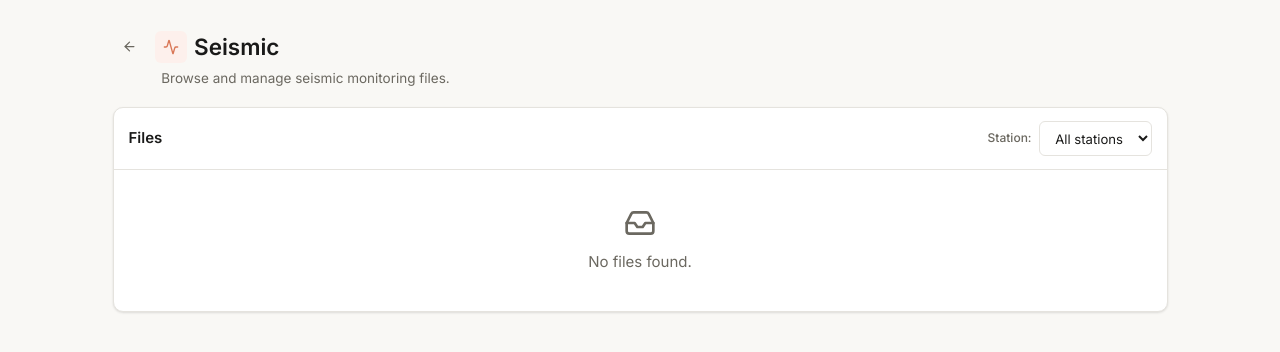
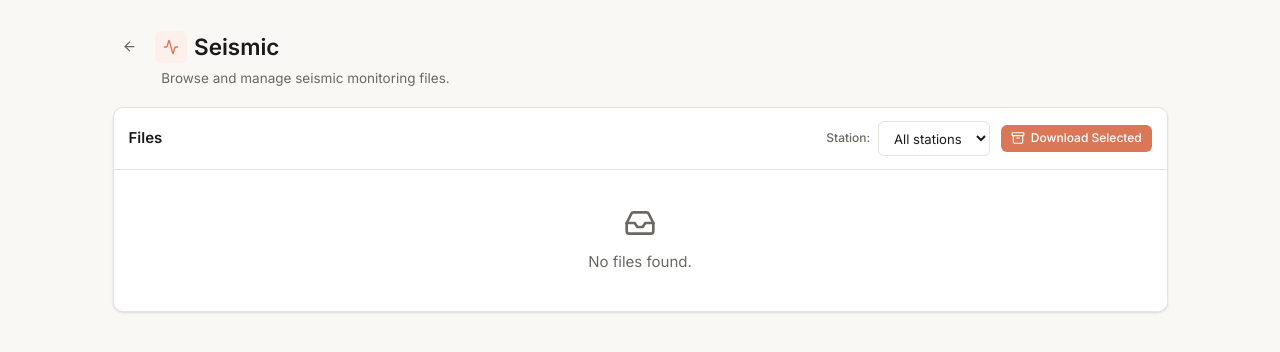
Before and after one commit to martanto/let-me-sync, a FastAPI app: page /files/seismic in a window 1280 px wide. Shown: the part 57-409 px from the top of the page. Run offline with FastAPI, Linux system fonts and the light colour scheme; the visitor is signed in with stand-in values (Sample User, id 1); parts of the project's set-up code (start-up, migrations or seed data) failed here and were passed over.

Commit message:
Download selected

```diff
--- a/server/routes/files.py
+++ b/server/routes/files.py
@@ -1,8 +1,10 @@
+import io
 import os
+import zipfile
 from datetime import datetime
 from pathlib import Path
-from fastapi import APIRouter, Request, UploadFile, File, Form, Depends, HTTPException
-from fastapi.responses import HTMLResponse, FileResponse, JSONResponse
+from fastapi import APIRouter, Request, UploadFile, File, Form, Depends, HTTPException, Query
+from fastapi.responses import HTMLResponse, FileResponse, JSONResponse, StreamingResponse
 from fastapi.templating import Jinja2Templates
 from sqlalchemy.orm import Session
 from server.database.connection import get_db
@@ -100,6 +102,27 @@ async def download_file(file_id: int, request: Request, db: Session = Depends(ge
     return FileResponse(path=str(full_path), filename=record.filename)
 
 
+@router.get("/download-zip")
+async def download_zip(ids: list[int] = Query(...), db: Session = Depends(get_db)):
+    records = db.query(DataFile).filter(DataFile.id.in_(ids)).all()
+    if not records:
+        raise HTTPException(status_code=404, detail="No files found")
+
+    buf = io.BytesIO()
+    with zipfile.ZipFile(buf, "w", zipfile.ZIP_DEFLATED) as zf:
+        for record in records:
+            full_path = DATA_ROOT / record.file_path
+            if full_path.exists():
+                zf.write(full_path, arcname=record.file_path)
+    buf.seek(0)
+
+    return StreamingResponse(
+        buf,
+        media_type="application/zip",
+        headers={"Content-Disposition": "attachment; filename=files.zip"},
+    )
+
+
 @router.post("/files/{file_id}/delete")
 async def delete_file(file_id: int, request: Request, db: Session = Depends(get_db)):
     user = request.session.get("user")
--- a/server/templates/files.html
+++ b/server/templates/files.html
@@ -31,12 +31,18 @@
       <a href="/files/{{ data_type }}" class="btn btn-ghost btn-sm">Clear</a>
       {% endif %}
     </form>
+    <div style="margin-left:auto;">
+      <button id="download-zip-btn" class="btn btn-primary btn-sm" disabled onclick="downloadSelected()">
+        <i data-lucide="archive" style="width:14px;height:14px;"></i> Download Selected
+      </button>
+    </div>
   </div>
 
   {% if files %}
   <table>
     <thead>
       <tr>
+        <th class="col-check"><input type="checkbox" id="select-all" title="Select all" onchange="toggleAll(this)"/></th>
         <th>Station</th>
         <th>Filename</th>
         <th>Size</th>
@@ -48,6 +54,7 @@
     <tbody>
       {% for f in files %}
       <tr>
+        <td class="col-check"><input type="checkbox" class="file-check" value="{{ f.id }}" onchange="updateDownloadBtn()"/></td>
         <td>{{ f.station }}</td>
         <td>{{ f.filename }}</td>
         <td>{{ human_readable_size(f.file_size) }}</td>
@@ -104,5 +111,24 @@ function closeModal() {
 document.getElementById('deleteModal').addEventListener('click', function(e) {
   if (e.target === this) closeModal();
 });
+
+function updateDownloadBtn() {
+  const checked = document.querySelectorAll('.file-check:checked');
+  document.getElementById('download-zip-btn').disabled = checked.length === 0;
+  const all = document.querySelectorAll('.file-check');
+  document.getElementById('select-all').checked = all.length > 0 && checked.length === all.length;
+}
+
+function toggleAll(cb) {
+  document.querySelectorAll('.file-check').forEach(c => c.checked = cb.checked);
+  updateDownloadBtn();
+}
+
+function downloadSelected() {
+  const ids = [...document.querySelectorAll('.file-check:checked')].map(c => c.value);
+  if (ids.length === 0) return;
+  const params = ids.map(id => `ids=${encodeURIComponent(id)}`).join('&');
+  window.location.href = `/download-zip?${params}`;
+}
 </script>
 {% endblock %}
```
